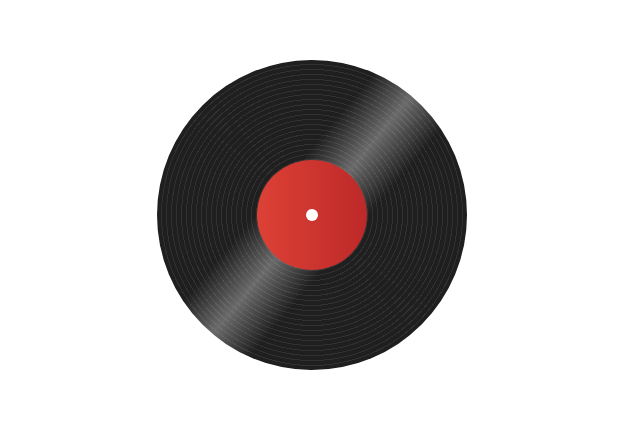
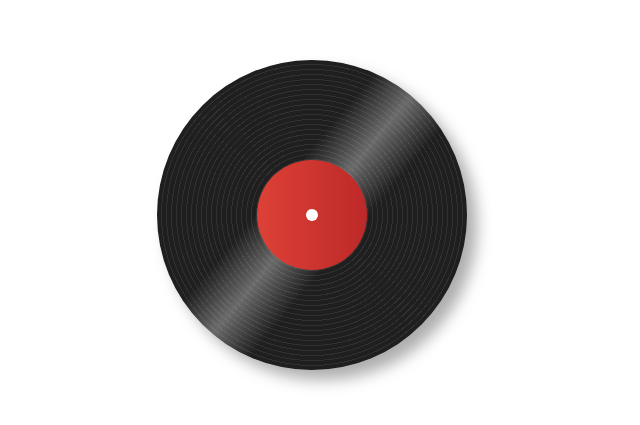
Before and after one commit to itsxjudy/cover-css, a website built with Vite: page src/index.html in a window 1280 px wide. Shown: the part 185-610 px from the top of the page, without its empty margins (453-1093 px from the left). Built offline with nearby package versions, Linux system fonts and the light colour scheme; files whose address does not match are found by name.

Commit message:
vinyl cover package.json modified

```diff
--- a/package.json
+++ b/package.json
@@ -1,6 +1,6 @@
 {
   "name": "cover-css",
-  "private": true,
+  "private": false,
   "version": "0.0.0",
   "type": "module",
   "scripts": {
--- a/src/index.css
+++ b/src/index.css
@@ -46,6 +46,7 @@ body {
       rgba(248, 248, 248, 0.082) 0 1px,
       black 1px 5px
     );
+  box-shadow: 10px 10px 15px rgba(0, 0, 0, 0.37);
 }
 
 .vinyl-label {
```
